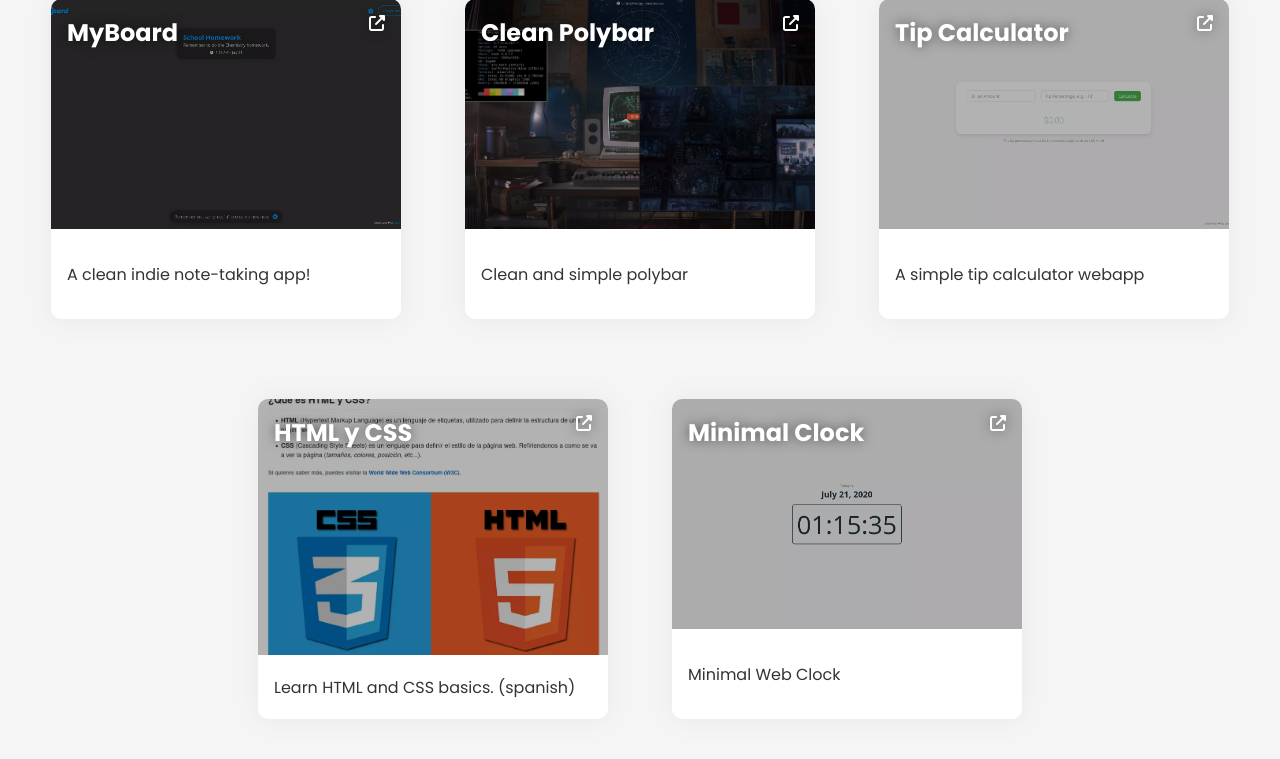
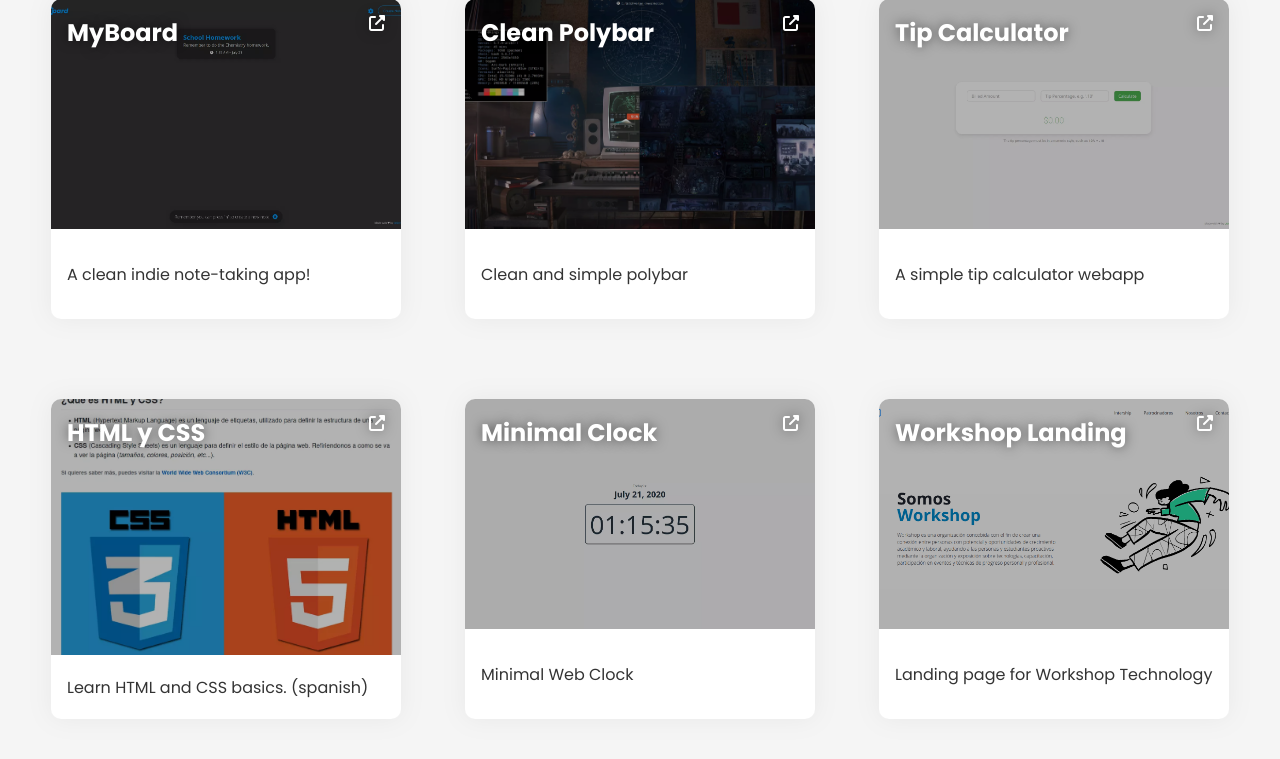
Before and after one commit to imreyesjorge/cool-showcase, a Node project: template src/index.pug in a window 1280 px wide. Shown: the part 841-1600 px from the top of the page. Run offline with Node 20 templates, Linux system fonts and the light colour scheme; the template is opened without the code that fills it, so the values that code supplies are empty; style sheets or scripts are compiled from the project's sources; some libraries are stand-ins or nearby versions.

Commit message:
Added Workshop Landing project

```diff
--- a/src/layouts/main.pug
+++ b/src/layouts/main.pug
@@ -29,6 +29,12 @@
             desc: 'Minimal Web Clock',
             img: 'assets/images/minimal.webp',
             link: 'https://imreyesjorge.github.io/Minimal-Clock/'
+        },
+        {
+            name: 'Workshop Landing',
+            desc: 'Landing page for Workshop Technology',
+            img: 'assets/images/workshop-landing.webp',
+            link: 'https://workshop-landing.vercel.app/'
         }
     ];
 
```
Also changed, not shown: src/assets/images/workshop-landing.webp (added), 1 other file.
